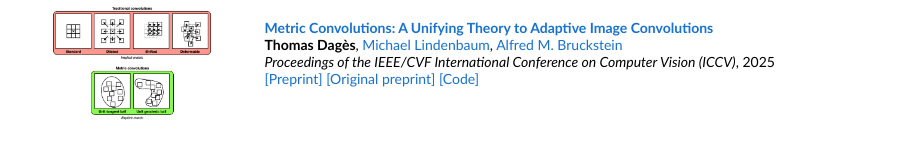
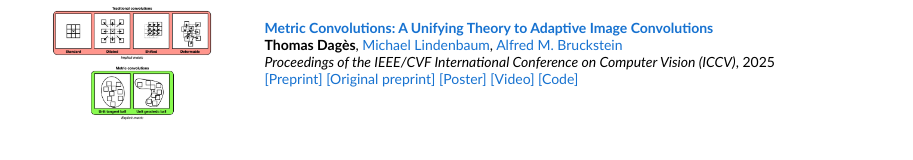
Before and after one commit to Tommoo/tommoo.github.io, a plain HTML site: page index.html in a window 1280 px wide. Shown: the part 430-590 px from the top of the page, without its empty margins (183-1096 px from the left). Drawn offline with Linux system fonts and the light colour scheme.

Commit message:
Metric Conv - Poster/Video upload

```diff
--- a/index.html
+++ b/index.html
@@ -101,6 +101,8 @@
               <br>
               <a href="https:///arxiv.org/abs/2406.05400">[Preprint]</a>
               <a href="https:///arxiv.org/abs/2406.05400v1">[Original preprint]</a>
+              <a href="data/Metric Convolutions Poster ICCV 2025.pdf">[Poster]</a>
+              <a href="https://www.youtube.com/watch?v=dw6jKu2KbkU">[Video]</a>
               <a href="https://github.com/Tommoo/MetricConvolutions">[Code]</a>
               <br>
               <p></p>
```
Also changed, not shown: 1 other file.
